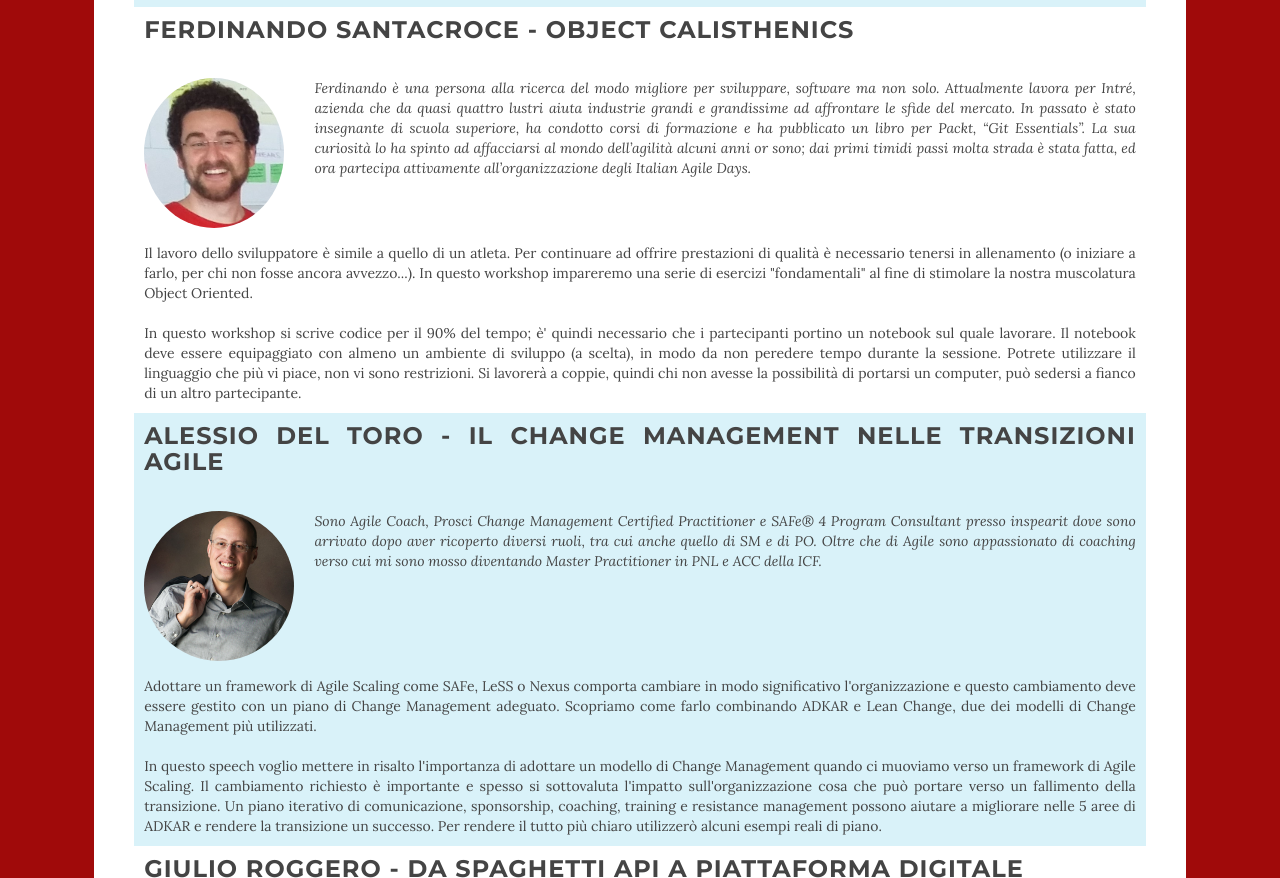
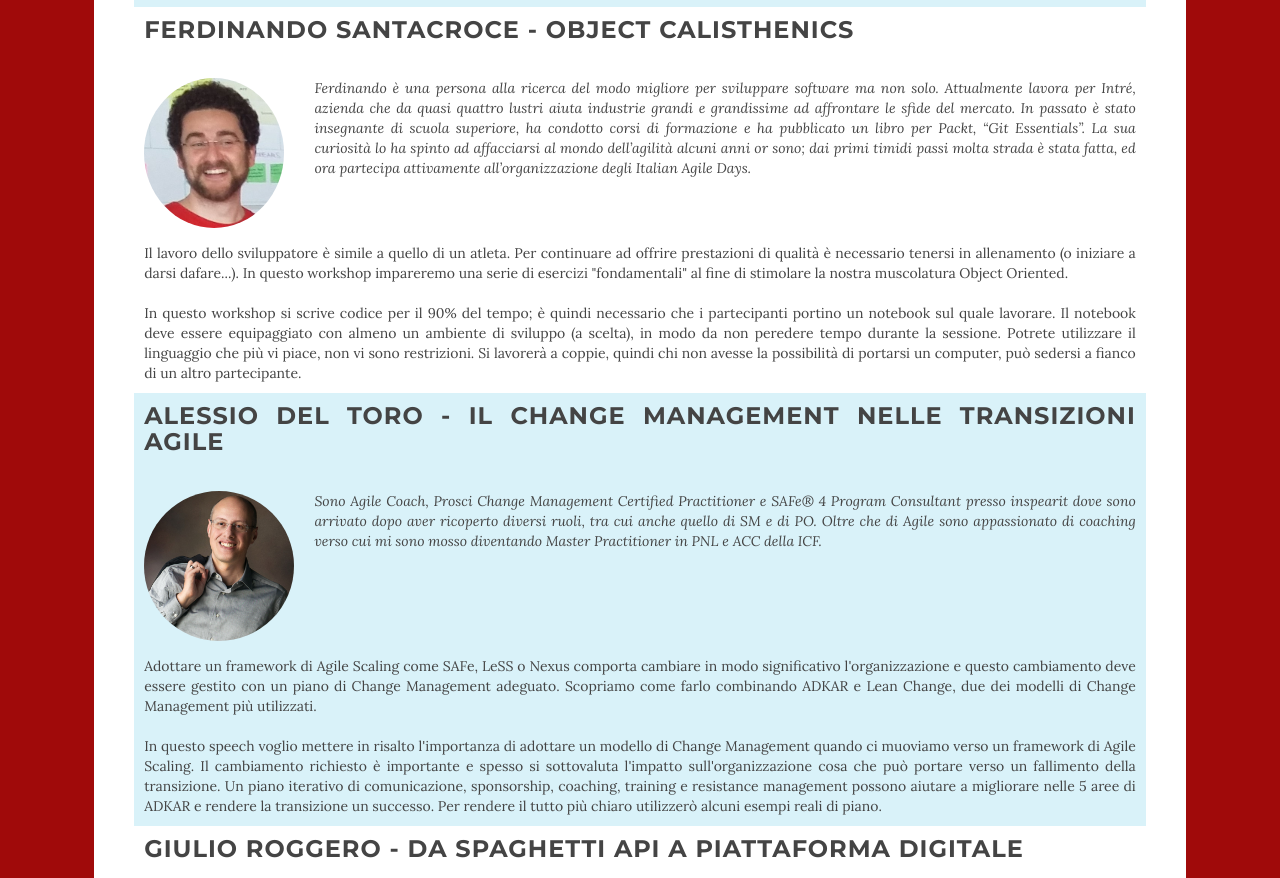
Before and after one commit to pdecandia/tadweb, a plain HTML site: page index.html in a window 1280 px wide. Shown: the part 8566-9444 px from the top of the page. Drawn offline with nearby package versions, Linux system fonts and the light colour scheme; some packages are replaced by stand-ins of ours; a script that the page names is missing.

Commit message:
Update index.html
Fix di alcuni piccoli errori

```diff
--- a/index.html
+++ b/index.html
@@ -553,13 +553,13 @@
             </div>
           </div>
           <div class="col-md-10 speaker_bio">
-            Ferdinando è una persona alla ricerca del modo migliore per sviluppare,  software ma non solo. Attualmente lavora per Intré, azienda che da quasi quattro lustri aiuta industrie grandi e grandissime ad affrontare le sfide del mercato. In passato è stato insegnante di scuola superiore, ha condotto corsi di formazione e ha pubblicato un libro per Packt, “Git Essentials”. La sua curiosità lo ha spinto ad affacciarsi al mondo dell’agilità alcuni anni or sono; dai primi timidi passi molta strada è stata fatta, ed ora partecipa attivamente all’organizzazione degli Italian Agile Days.
+            Ferdinando è una persona alla ricerca del modo migliore per sviluppare software ma non solo. Attualmente lavora per Intré, azienda che da quasi quattro lustri aiuta industrie grandi e grandissime ad affrontare le sfide del mercato. In passato è stato insegnante di scuola superiore, ha condotto corsi di formazione e ha pubblicato un libro per Packt, “Git Essentials”. La sua curiosità lo ha spinto ad affacciarsi al mondo dell’agilità alcuni anni or sono; dai primi timidi passi molta strada è stata fatta, ed ora partecipa attivamente all’organizzazione degli Italian Agile Days.
           </div>
         </div>
         <div class="row" style="vertical-align: middle;margin-top: 10px;">
           <div class="col-lg-12">
-            <div class="speaker_abstract">Il lavoro dello sviluppatore è simile a quello di un atleta. Per continuare ad offrire prestazioni di qualità è necessario tenersi in allenamento (o iniziare a farlo, per chi non fosse ancora avvezzo...). In questo workshop impareremo una serie di esercizi "fondamentali" al fine di stimolare la nostra muscolatura Object Oriented.<br/><br/>
-              In questo workshop si scrive codice per il 90% del tempo; è' quindi necessario che i partecipanti portino un notebook sul quale lavorare. Il notebook deve essere equipaggiato con almeno un ambiente di sviluppo (a scelta), in modo da non peredere tempo durante la sessione. Potrete utilizzare il linguaggio che più vi piace, non vi sono restrizioni. Si lavorerà a coppie, quindi chi non avesse la possibilità di portarsi un computer, può sedersi a fianco di un altro partecipante.
+            <div class="speaker_abstract">Il lavoro dello sviluppatore è simile a quello di un atleta. Per continuare ad offrire prestazioni di qualità è necessario tenersi in allenamento (o iniziare a darsi dafare...). In questo workshop impareremo una serie di esercizi "fondamentali" al fine di stimolare la nostra muscolatura Object Oriented.<br/><br/>
+              In questo workshop si scrive codice per il 90% del tempo; è quindi necessario che i partecipanti portino un notebook sul quale lavorare. Il notebook deve essere equipaggiato con almeno un ambiente di sviluppo (a scelta), in modo da non peredere tempo durante la sessione. Potrete utilizzare il linguaggio che più vi piace, non vi sono restrizioni. Si lavorerà a coppie, quindi chi non avesse la possibilità di portarsi un computer, può sedersi a fianco di un altro partecipante.
             </div>
           </div>
         </div>
```
